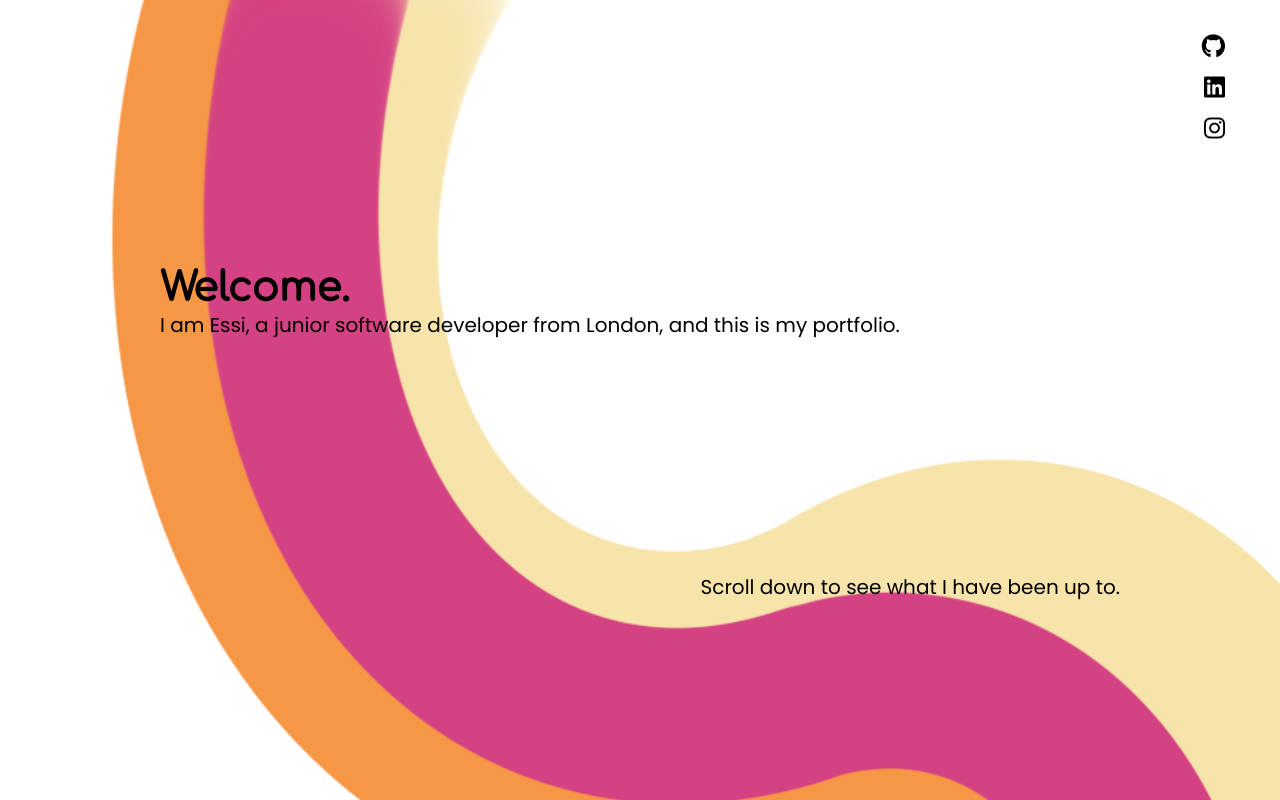
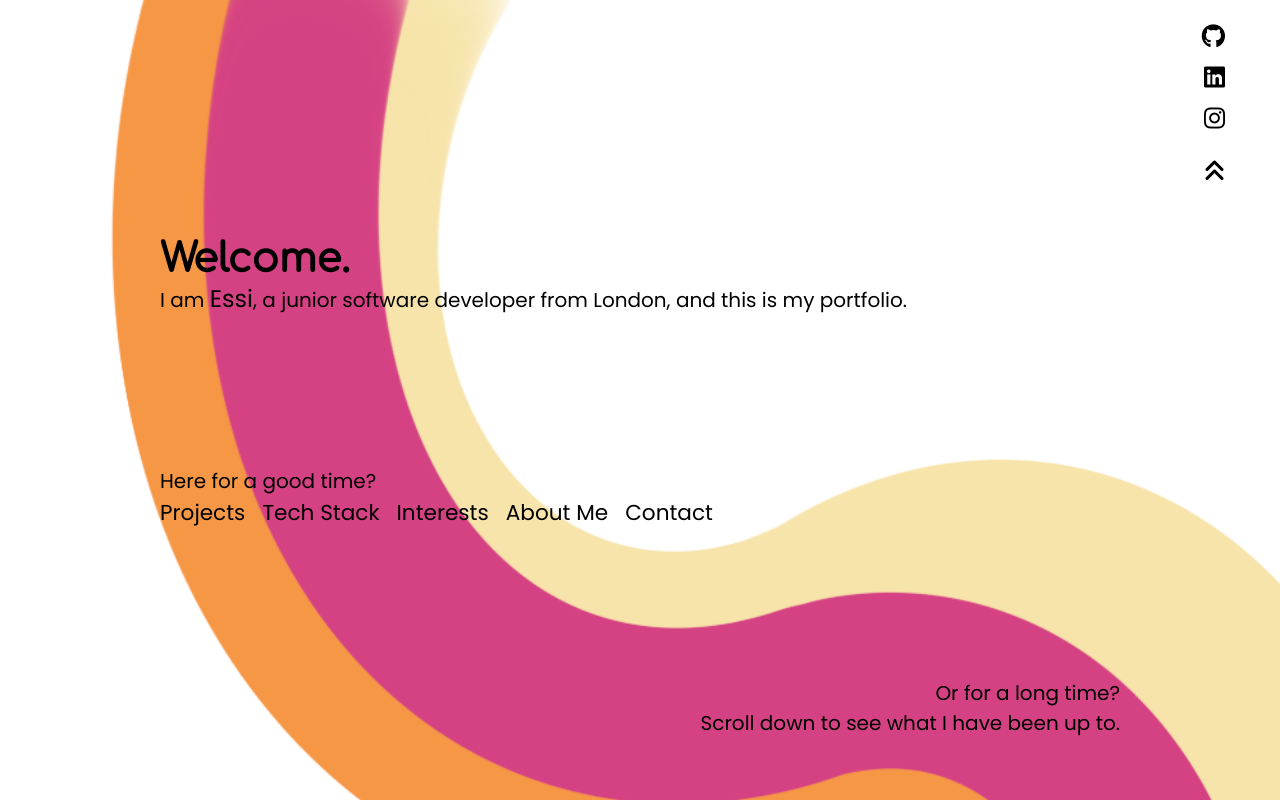
Before and after one commit to maughan/portfolio-2, a React (Create React App) app: page / in a window 1280 px wide. Shown: the top 800 px of the page. Built offline with nearby package versions, Linux system fonts and the light colour scheme.

Commit message:
updated styling vol 302756

```diff
--- a/package.json
+++ b/package.json
@@ -17,6 +17,7 @@
     "react-dom": "^17.0.2",
     "react-router-dom": "^6.2.2",
     "react-scripts": "5.0.0",
+    "react-scroll": "^1.8.6",
     "react-spring": "^9.4.4",
     "web-vitals": "^2.1.4"
   },
--- a/src/App.js
+++ b/src/App.js
@@ -10,9 +10,11 @@ import Interests from './components/Interests'
 
 
 
+
 function App() {
   return (
     <div className='page-container'>
+
       <LinkBar />
       <Welcome />
       <Projects />
--- a/src/components/AboutMe.js
+++ b/src/components/AboutMe.js
@@ -4,8 +4,8 @@ const AboutMe = () => {
 
 
   return (
-    <div className='about-me'>
-      <h2>About me</h2>
+    <div className='about-me' id='about-me'>
+      <h3 className='title'>About me</h3>
       <p>I am a software developer with a passion for creative thinking and problem solving. My interest for programming began from a dare to learn coding only to find myself months later taking a Software Engineering Immersive course at General Assembly.<br />
         I pride myself in adaptability and precision in my work that I have carried across from my previous profession as a hairstylist in the fashion industry. Fast forward to now, I am looking to grow as a junior developer and apply my skills into an innovative and creative work environment.
       </p>
--- a/src/components/Contact.js
+++ b/src/components/Contact.js
@@ -10,8 +10,8 @@ const Contact = () => {
   }
 
   return (
-    <div className='contact'>
-      <h3 className='left-aligned'>Want to stay in contact?</h3>
+    <div className='contact' id='contact'>
+      <h3 className='left-aligned title'>Want to stay in contact?</h3>
       <p className='right-aligned'>
         Follow me on my socials and not so socials:<br />
         <strong className='social-link' title='github' onClick={e => handleClick(e)}>GitHub, </strong>
@@ -19,8 +19,15 @@ const Contact = () => {
         <strong className='social-link' title='instagram' onClick={e => handleClick(e)}>Instagram</strong>
       </p>
       <p className='right-aligned'>
-        Drop me an email for any enquiries: <br />
-        essi.s.karjalainen@gmail.com
+        Drop me an email for any enquiries:<br />
+
+        <button onClick={() => {
+          window.location = 'mailto:essi.s.karjalainen@gmail.com'
+        }}>
+          <i class="fa-solid fa-envelope"></i>essi.s.karjalainen@gmail.com
+        </button>
+
+
       </p>
     </div>
   )
--- a/src/components/Interests.js
+++ b/src/components/Interests.js
@@ -3,7 +3,7 @@ import React from 'react'
 const Interests = () => {
 
   return (
-    <div className='interests'>
+    <div className='interests' id='interests'>
       <h2 className='title'>Interests</h2>
       <div>
         <h3>Not so guilty pleasure: Reality TV</h3>
--- a/src/components/LinkBar.js
+++ b/src/components/LinkBar.js
@@ -1,4 +1,5 @@
 import React from 'react'
+import { Link } from 'react-scroll/modules'
 
 const LinkBar = () => {
 
@@ -9,13 +10,16 @@ const LinkBar = () => {
   }
 
   return (
-    <div className='linkbar'>
-
+    <div className='social-icons linkbar'>
       <i className="fa-brands fa-github fa-lg" onClick={e => handleClick(e)} title='github'></i>
       <i className="fa-brands fa-linkedin fa-lg" title='linkedin' onClick={e => handleClick(e)}></i>
       <i className="fa-brands fa-instagram fa-lg" title='instagram' onClick={e => handleClick(e)}></i>
+      <Link to='welcome' spy={true} smooth={true}>
+        <i class="fa-solid fa-angles-up"></i>
+      </Link>
+    </div>
 
-    </div>
+
   )
 }
 
--- a/src/components/Projects.js
+++ b/src/components/Projects.js
@@ -22,7 +22,7 @@ const Projects = () => {
   }
 
   return (
-    <div className='projects-container'>
+    <div className='projects-container' id='projects'>
       <h2 className='title'>Projects</h2>
 
       <div className='project'>
@@ -73,7 +73,7 @@ const Projects = () => {
           <p>
             This is the product of 48 hour Reactathon where in a pair we built this cocktail themed website which generates a drinks list
             based on your name.<br />
-            <em>"There's always time for a cocktail" - Mrs. Kasha Davis</em>
+            <em>"There's always time for a cocktail"<br /> - Mrs. Kasha Davis</em>
           </p>
 
           <p className='readme' title='cocktail' onClick={e => handleReadMe(e)}>ReadMe</p>
--- a/src/components/TechStack.js
+++ b/src/components/TechStack.js
@@ -4,7 +4,7 @@ import React from 'react'
 const TechStack = () => {
 
   return (
-    <div className='tech-container'>
+    <div className='tech-container' id='teckstack'>
       <div>
         <i className="devicon-css3-plain-wordmark" ></i>
         <h3>CSS</h3>
--- a/src/components/Welcome.js
+++ b/src/components/Welcome.js
@@ -1,12 +1,25 @@
 import React from 'react'
+import { Link } from 'react-scroll/modules'
 
 const Welcome = () => {
 
   return (
-    <div className='welcome-container'>
-      <p className='left-aligned'><strong>Welcome.</strong><br /> I am Essi, a junior software developer from London, and this is my portfolio.</p>
+    <div className='welcome-container' id='welcome'>
+      <p className='left-aligned'><strong>Welcome.</strong><br />
+        I am <em>Essi</em>, a junior software developer from London, and this is my portfolio.
+      </p>
 
-      <p className='right-aligned'>Scroll down to see what I have been up to.</p>
+      <div className='quicklinks slide-in-left'>
+        <p>Here for a good time?</p>
+        <ul>
+          <li><Link to="projects" spy={true} smooth={true}>Projects</Link></li>
+          <li><Link to='teckstack' spy={true} smooth={true}>Tech Stack</Link></li>
+          <li><Link to='interests' spy={true} smooth={true}>Interests</Link></li>
+          <li><Link to="about-me" spy={true} smooth={true}>About Me</Link></li>
+          <li><Link to='contact' spy={true} smooth={true}>Contact</Link></li>
+        </ul>
+      </div>
+      <p className='right-aligned slide-in-right'>Or for a long time?<br /> Scroll down to see what I have been up to.</p>
     </div>
   )
 }
--- a/src/styles/animations.scss
+++ b/src/styles/animations.scss
@@ -0,0 +1,195 @@
+.slide-in-left {
+  -webkit-animation: slide-in-left 0.8s cubic-bezier(0.25, 0.46, 0.45, 0.94) both;
+  animation: slide-in-left 0.8s cubic-bezier(0.25, 0.46, 0.45, 0.94) both;
+}
+
+@-webkit-keyframes slide-in-left {
+  0% {
+    -webkit-transform: translateX(-1000px);
+    transform: translateX(-1000px);
+    opacity: 0;
+  }
+  100% {
+    -webkit-transform: translateX(0);
+    transform: translateX(0);
+    opacity: 1;
+  }
+}
+@keyframes slide-in-left {
+  0% {
+    -webkit-transform: translateX(-1000px);
+    transform: translateX(-1000px);
+    opacity: 0;
+  }
+  100% {
+    -webkit-transform: translateX(0);
+    transform: translateX(0);
+    opacity: 1;
+  }
+}
+
+.slide-in-right {
+  -webkit-animation: slide-in-right 0.8s cubic-bezier(0.25, 0.46, 0.45, 0.94) both;
+  animation: slide-in-right 0.8s cubic-bezier(0.25, 0.46, 0.45, 0.94) both;
+}
+
+@-webkit-keyframes slide-in-right {
+  0% {
+    -webkit-transform: translateX(1000px);
+    transform: translateX(1000px);
+    opacity: 0;
+  }
+  100% {
+    -webkit-transform: translateX(0);
+    transform: translateX(0);
+    opacity: 1;
+  }
+}
+@keyframes slide-in-right {
+  0% {
+    -webkit-transform: translateX(1000px);
+    transform: translateX(1000px);
+    opacity: 0;
+  }
+  100% {
+    -webkit-transform: translateX(0);
+    transform: translateX(0);
+    opacity: 1;
+  }
+}
+
+.shadow-drop-bottom {
+  -webkit-animation: shadow-drop-bottom 0.8s cubic-bezier(0.25, 0.46, 0.45, 0.94) both;
+  animation: shadow-drop-bottom 0.8s cubic-bezier(0.25, 0.46, 0.45, 0.94) both;
+}
+
+@-webkit-keyframes shadow-drop-bottom {
+  0% {
+    -webkit-box-shadow: 0 0 0 0 rgba(0, 0, 0, 0);
+    box-shadow: 0 0 0 0 rgba(0, 0, 0, 0);
+  }
+  100% {
+    -webkit-box-shadow: 0 12px 20px -12px rgba(0, 0, 0, 0.35);
+    box-shadow: 0 12px 20px -12px rgba(0, 0, 0, 0.35);
+  }
+}
+@keyframes shadow-drop-bottom {
+  0% {
+    -webkit-box-shadow: 0 0 0 0 rgba(0, 0, 0, 0);
+    box-shadow: 0 0 0 0 rgba(0, 0, 0, 0);
+  }
+  100% {
+    -webkit-box-shadow: 0 12px 20px -12px rgba(0, 0, 0, 0.35);
+    box-shadow: 0 12px 20px -12px rgba(0, 0, 0, 0.35);
+  }
+}
+
+.bounce-top {
+  -webkit-animation: bounce-top 0.9s both;
+  animation: bounce-top 0.9s both;
+}
+
+@-webkit-keyframes bounce-top {
+  0% {
+    -webkit-transform: translateY(-45px);
+    transform: translateY(-45px);
+    -webkit-animation-timing-function: ease-in;
+    animation-timing-function: ease-in;
+    opacity: 1;
+  }
+  24% {
+    opacity: 1;
+  }
+  40% {
+    -webkit-transform: translateY(-24px);
+    transform: translateY(-24px);
+    -webkit-animation-timing-function: ease-in;
+    animation-timing-function: ease-in;
+  }
+  65% {
+    -webkit-transform: translateY(-12px);
+    transform: translateY(-12px);
+    -webkit-animation-timing-function: ease-in;
+    animation-timing-function: ease-in;
+  }
+  82% {
+    -webkit-transform: translateY(-6px);
+    transform: translateY(-6px);
+    -webkit-animation-timing-function: ease-in;
+    animation-timing-function: ease-in;
+  }
+  93% {
+    -webkit-transform: translateY(-4px);
+    transform: translateY(-4px);
+    -webkit-animation-timing-function: ease-in;
+    animation-timing-function: ease-in;
+  }
+  25%,
+  55%,
+  75%,
+  87% {
+    -webkit-transform: translateY(0px);
+    transform: translateY(0px);
+    -webkit-animation-timing-function: ease-out;
+    animation-timing-function: ease-out;
+  }
+  100% {
+    -webkit-transform: translateY(0px);
+    transform: translateY(0px);
+    -webkit-animation-timing-function: ease-out;
+    animation-timing-function: ease-out;
+    opacity: 1;
+  }
+}
+@keyframes bounce-top {
+  0% {
+    -webkit-transform: translateY(-45px);
+    transform: translateY(-45px);
+    -webkit-animation-timing-function: ease-in;
+    animation-timing-function: ease-in;
+    opacity: 1;
+  }
+  24% {
+    opacity: 1;
+  }
+  40% {
+    -webkit-transform: translateY(-24px);
+    transform: translateY(-24px);
+    -webkit-animation-timing-function: ease-in;
+    animation-timing-function: ease-in;
+  }
+  65% {
+    -webkit-transform: translateY(-12px);
+    transform: translateY(-12px);
+    -webkit-animation-timing-function: ease-in;
+    animation-timing-function: ease-in;
+  }
+  82% {
+    -webkit-transform: translateY(-6px);
+    transform: translateY(-6px);
+    -webkit-animation-timing-function: ease-in;
+    animation-timing-function: ease-in;
+  }
+  93% {
+    -webkit-transform: translateY(-4px);
+    transform: translateY(-4px);
+    -webkit-animation-timing-function: ease-in;
+    animation-timing-function: ease-in;
+  }
+  25%,
+  55%,
+  75%,
+  87% {
+    -webkit-transform: translateY(0px);
+    transform: translateY(0px);
+    -webkit-animation-timing-function: ease-out;
+    animation-timing-function: ease-out;
+  }
+  100% {
+    -webkit-transform: translateY(0px);
+    transform: translateY(0px);
+    -webkit-animation-timing-function: ease-out;
+    animation-timing-function: ease-out;
+    opacity: 1;
+  }
+}
--- a/src/styles/main.scss
+++ b/src/styles/main.scss
@@ -1,3 +1,5 @@
+@import "./animations.scss";
+
 * {
   box-sizing: border-box;
   margin: 0;
@@ -11,7 +13,7 @@
 }
 
 body {
-  width: 100vw;
+  width: 100%;
   min-height: 300vh;
 
   font-family: "Poppins", sans-serif;
@@ -46,13 +48,15 @@ p {
   justify-content: right;
   align-items: flex-end;
   position: sticky;
-  margin-top: 10px;
+  position: -webkit-sticky;
+  top: 0;
+  margin-top: 0px;
   padding: 0;
   gap: 10px;
-  top: 0;
   i {
     font-size: x-large;
     margin: 15px;
+    color: black;
   }
 }
 
@@ -70,10 +74,31 @@ p {
       font-size: 40px;
       font-family: "Comfortaa", cursive;
     }
+    em {
+      font-size: larger;
+      font-style: normal;
+    }
   }
+  .quicklinks {
+    text-align: left;
+    ul {
+      list-style: none;
+      padding: 0;
+      display: flex;
+      flex-direction: row;
+      justify-content: left;
 
-  div {
-    flex-grow: 1;
+      gap: 17px;
+      li {
+        font-size: larger;
+        -webkit-box-shadow: 10px 10px 30px -26px rgba(0, 0, 0, 0.75);
+        -moz-box-shadow: 10px 10px 30px -26px rgba(0, 0, 0, 0.75);
+        box-shadow: 10px 10px 30px -26px rgba(0, 0, 0, 0.75);
+      }
+      li:hover {
+        text-decoration: underline;
+      }
+    }
   }
 }
 
@@ -108,6 +133,9 @@ p {
     margin: 20px;
     outline: 2px solid white;
     border-radius: 10px;
+    -webkit-box-shadow: 10px 10px 30px -26px rgba(0, 0, 0, 0.75);
+    -moz-box-shadow: 10px 10px 30px -26px rgba(0, 0, 0, 0.75);
+    box-shadow: 10px 10px 30px -26px rgba(0, 0, 0, 0.75);
   }
   img:hover {
     outline: 2px solid rgb(255, 157, 174);
@@ -148,7 +176,7 @@ p {
 }
 
 .interests {
-  height: 110vh;
+  height: 100vh;
   display: flex;
   flex-direction: column;
   justify-content: space-evenly;
@@ -159,8 +187,15 @@ p {
 }
 
 .about-me {
-  text-align: right;
+  text-align: center;
   margin: 100px 10px;
+  height: 100vh;
+  display: flex;
+  flex-direction: column;
+  justify-content: center;
+  h3 {
+    margin-bottom: 20px;
+  }
 }
 
 .contact {
@@ -168,9 +203,7 @@ p {
   display: flex;
   flex-direction: column;
   justify-content: space-evenly;
-  h3 {
-    font-size: x-large;
-  }
+
   p {
     font-size: large;
 
@@ -180,6 +213,17 @@ p {
     }
     strong:hover {
       font-style: italic;
+    }
+    button {
+      background: none;
+      border: none;
+      font-size: large;
+      i {
+        margin-right: 7px;
+      }
+    }
+    button:hover {
+      text-decoration: underline;
     }
   }
 }
@@ -204,6 +248,19 @@ p {
     p {
       font-size: 20px;
     }
+    .quicklinks {
+      text-align: center;
+      ul {
+        display: flex;
+        flex-wrap: wrap;
+        justify-content: space-around;
+        margin-top: 5px;
+        gap: 5px;
+        li {
+          text-decoration: underline;
+        }
+      }
+    }
   }
   .project {
     flex-direction: column;
@@ -214,6 +271,15 @@ p {
     img {
       width: 50vw;
       order: 2;
+    }
+  }
+
+  .interests {
+    div {
+      width: 70%;
+    }
+    :nth-child(3) {
+      align-self: flex-end;
     }
   }
 }
```
Also changed, not shown: 1 other file (tests, documents, lock files or other folders).
